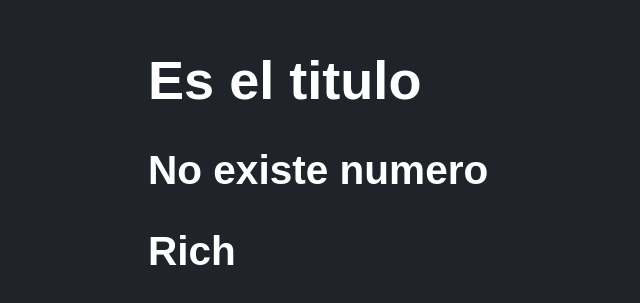
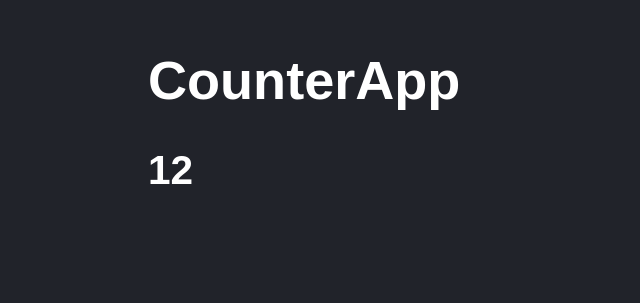
Before and after one commit to richarn/vite, a React (Vite) app: page / in a window 1280 px wide. Shown: the part 135-438 px from the top of the page, without its empty margins (0-640 px from the left). Built offline with nearby package versions, Linux system fonts and the light colour scheme.

Commit message:
counterApp created

```diff
--- /dev/null
+++ b/src/CounterApp.jsx
@@ -0,0 +1,18 @@
+import PropTypes from 'prop-types';
+
+export const CounterApp = ({ value }) => {
+    return (
+        <>
+            <h1>CounterApp</h1>
+            <h2>{ value }</h2>
+        </>
+    )
+}
+
+CounterApp.propTypes = {
+    value: PropTypes.number.isRequired,
+}
+
+CounterApp.defaultProps = {
+    value: 0
+}
--- a/src/main.jsx
+++ b/src/main.jsx
@@ -1,6 +1,8 @@
 import React, { StrictMode } from 'react';
 import ReactDOM  from 'react-dom/client';
+import { CounterApp } from './CounterApp';
 import { FirstApp } from './FirstApp';
+
 
 import { HelloWorldApp } from './HelloWorldApp';
 
@@ -8,7 +10,7 @@
 
 ReactDOM.createRoot( document.getElementById('root') ).render(
 <React.StrictMode>
-    <FirstApp title='Es el titulo' name='Rich' />
+    <CounterApp value={12} />
 </React.StrictMode>
 
 );
```
